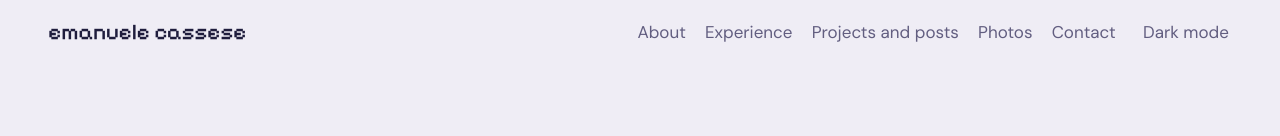
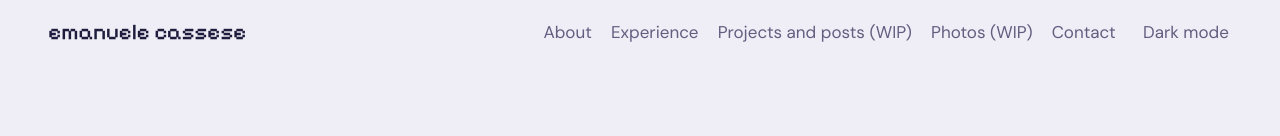
Before and after one commit to emanuelecassese/emanuelecassese, a plain HTML site: page index.html in a window 1280 px wide. Shown: the top 136 px of the page. Drawn offline with Linux system fonts and the light colour scheme.

Commit message:
fix: add WIP tag

```diff
--- a/index.html
+++ b/index.html
@@ -145,8 +145,8 @@ footer{padding:3rem 0 4rem;color:var(--muted);font-size:.9rem}
   <nav aria-label="Main">
     <a href="#about">About</a>
     <a href="#experience">Experience</a>
-    <a href="#projects">Projects and posts</a>
-    <a href="#photos">Photos</a>
+    <a href="#projects">Projects and posts (WIP)</a>
+    <a href="#photos">Photos (WIP)</a>
     <a href="#contact">Contact</a>
   </nav>
   <button class="theme" id="themeBtn" type="button">Dark mode</button>
```
